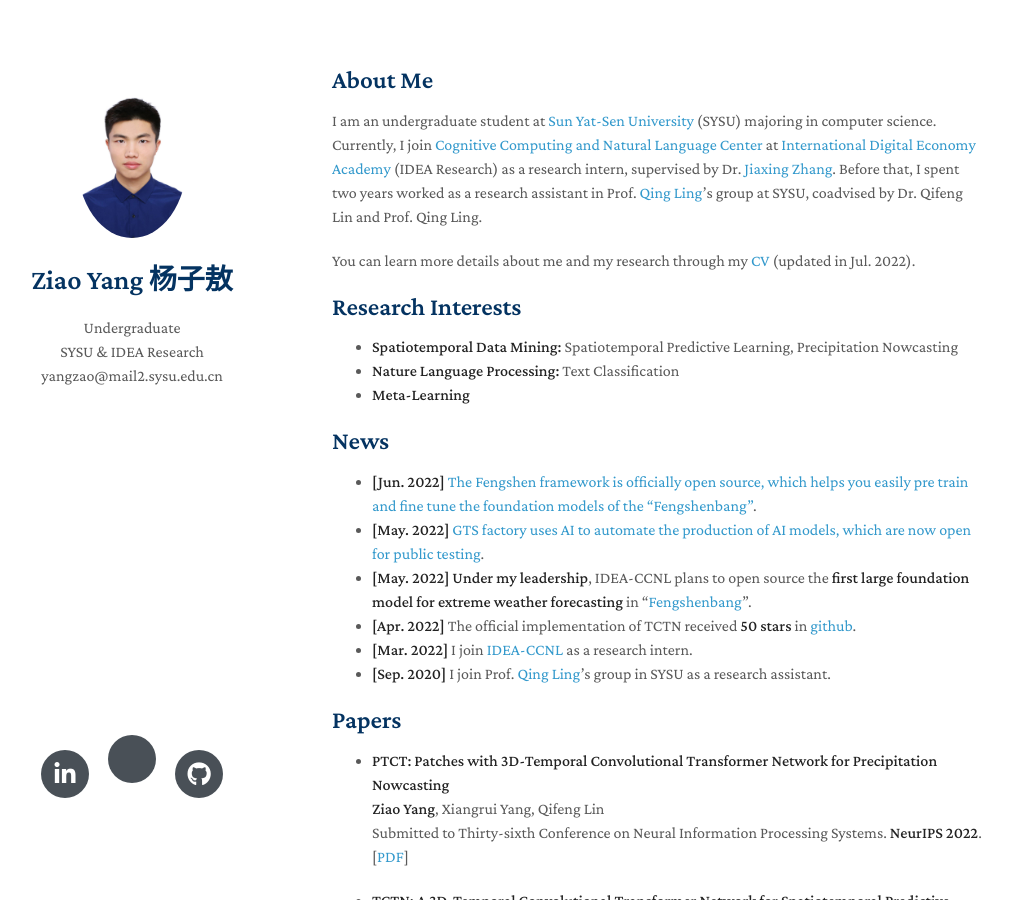
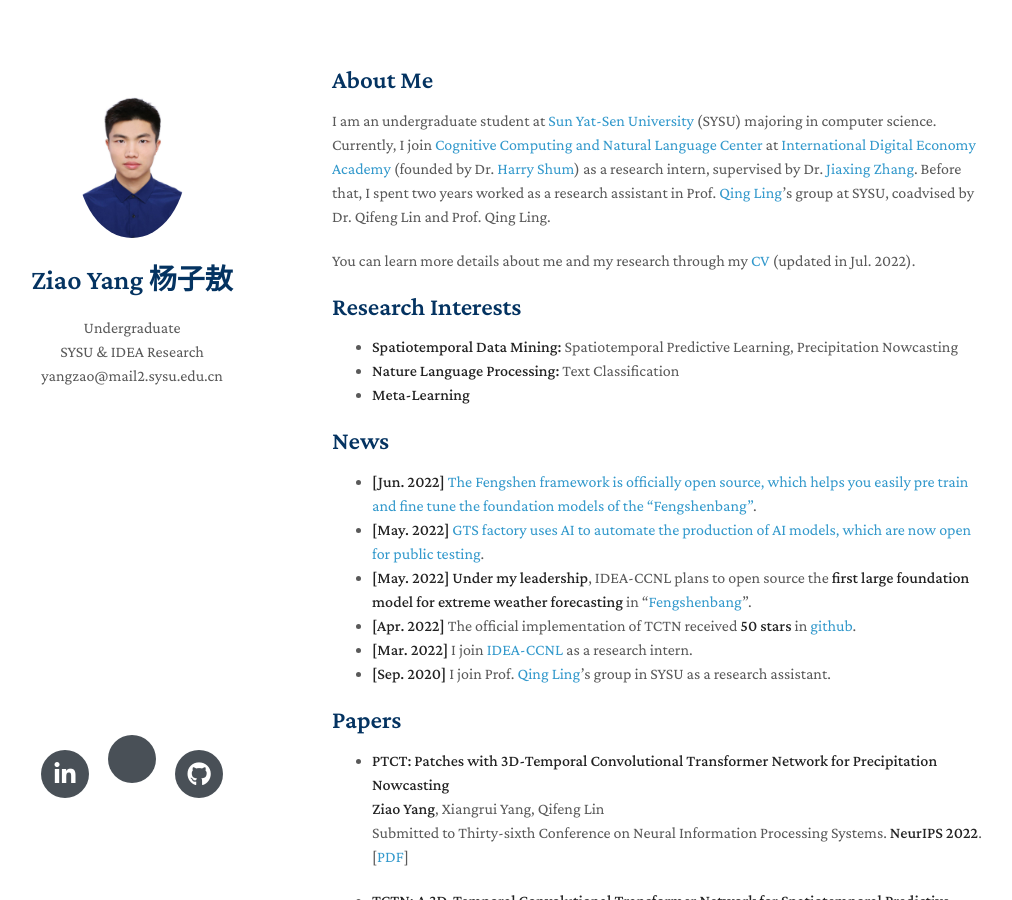
Before and after one commit to yangziao56/homepage, a Jekyll site: the page built from index.md, in a window 1280 px wide and 900 px high. Shown: the whole window, without its empty margins (138-1150 px from the left). Built offline with Jekyll 4.4.1, drawn with Linux system fonts in a browser that asks for light colours; nearby versions of some CDN libraries; a style sheet for code colours, icons or effects is not loaded; our own code applies the rules of GitHub Pages for plain Markdown files.

Commit message:
Update index.md
Signed-off-by: Ziao Yang <70676524+yangziao56@users.noreply.github.com>

```diff
--- a/index.md
+++ b/index.md
@@ -4,7 +4,7 @@
 
 ## About Me
 
-I am an undergraduate student at [Sun Yat-Sen University](https://www.sysu.edu.cn/sysuen/) (SYSU) majoring in computer science. Currently, I join [Cognitive Computing and Natural Language Center](https://idea.edu.cn/en/ccnl.html) at [International Digital Economy Academy](https://idea.edu.cn/en/about-idea.html) (IDEA Research) as a research intern, supervised by Dr. [Jiaxing Zhang](https://idea.edu.cn/en/person/zhangjiaxing.html). Before that,  I spent two years worked as a research assistant in Prof. [Qing Ling](http://home.ustc.edu.cn/~qingling/)'s group at SYSU, coadvised by Dr. Qifeng Lin and Prof. Qing Ling.
+I am an undergraduate student at [Sun Yat-Sen University](https://www.sysu.edu.cn/sysuen/) (SYSU) majoring in computer science. Currently, I join [Cognitive Computing and Natural Language Center](https://idea.edu.cn/en/ccnl.html) at [International Digital Economy Academy](https://idea.edu.cn/en/about-idea.html) (founded by Dr. [Harry Shum](https://idea.edu.cn/en/about-team/harry_shum.html)) as a research intern, supervised by Dr. [Jiaxing Zhang](https://idea.edu.cn/en/person/zhangjiaxing.html). Before that,  I spent two years worked as a research assistant in Prof. [Qing Ling](http://home.ustc.edu.cn/~qingling/)'s group at SYSU, coadvised by Dr. Qifeng Lin and Prof. Qing Ling.
 
 You can learn more details about me and my research through my [CV](https://github.com/yangziao56/homepage/raw/main/pdf/Ziao_Yang-CV.pdf) (updated in Jul. 2022).
 
```
